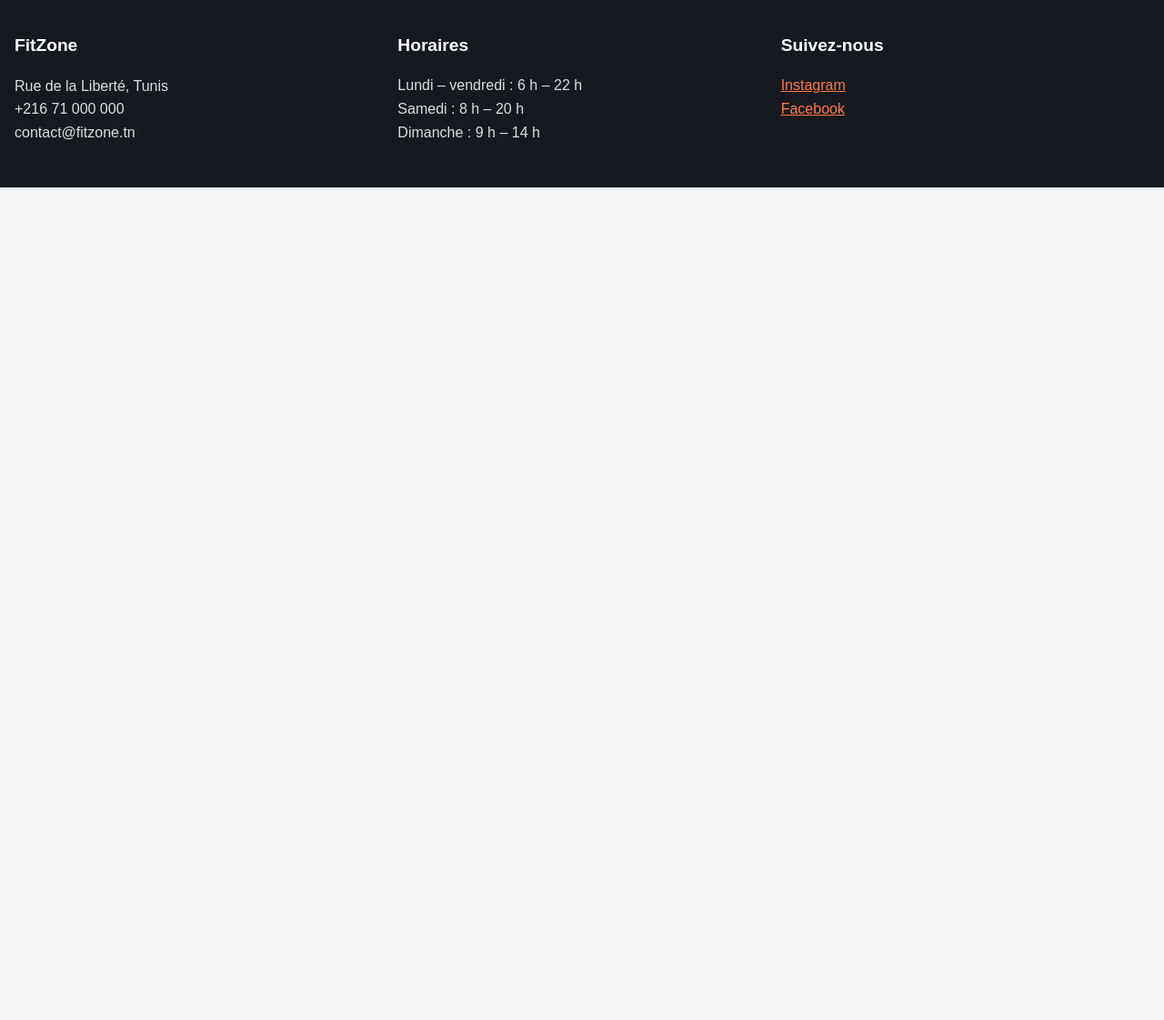
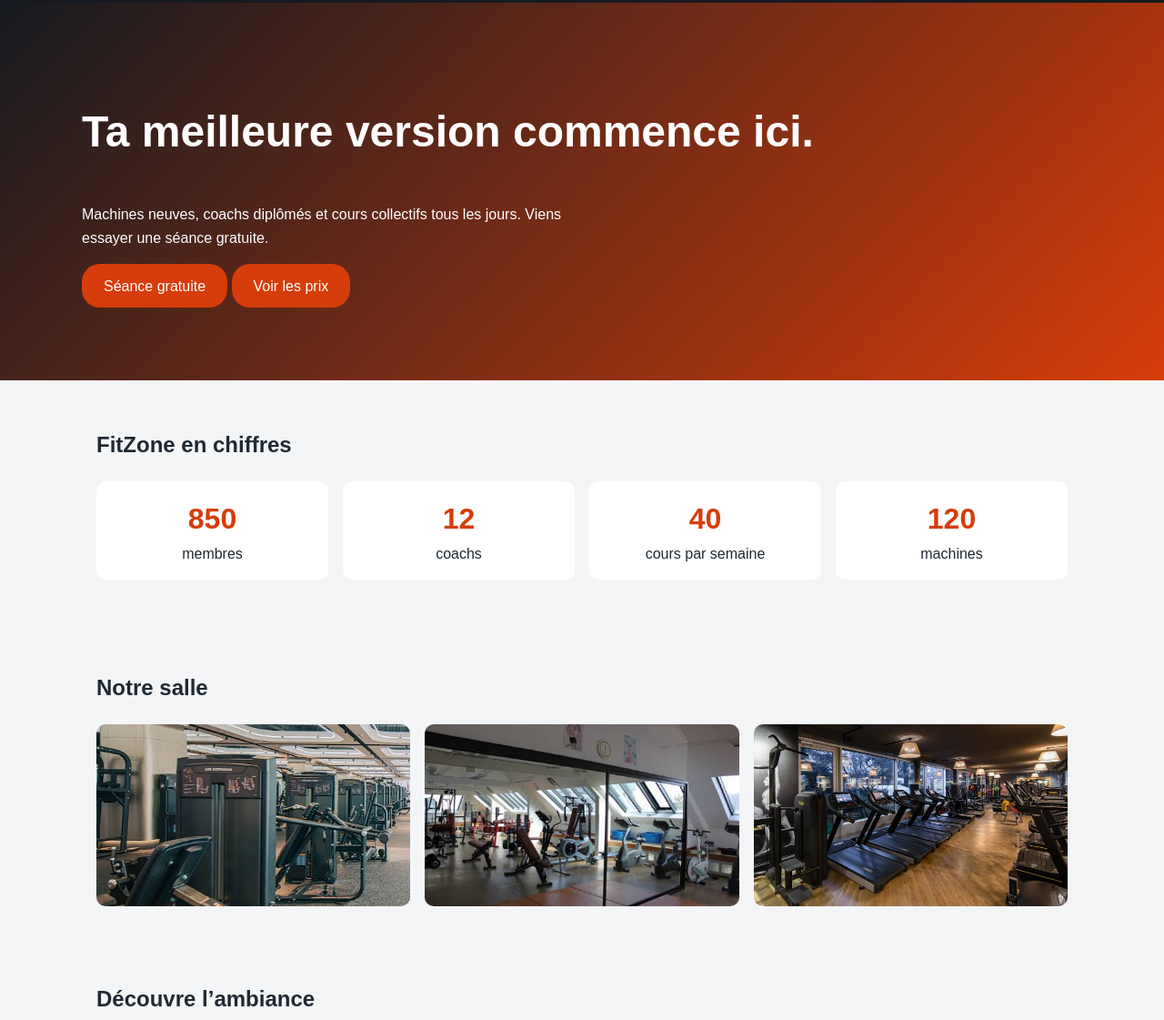
Before and after one commit to brahimkrifi204-star/mini-projet-salle-de-sport, a plain HTML site: page index.html in a window 1280 px wide. Shown: the part 66-1187 px from the top of the page at 91% size. Before the commit the page ends 800 px from the top, so only its background shows below. Drawn offline with Linux system fonts and the light colour scheme.

Commit message:
bellahi e5dem

```diff
--- a/index.html
+++ b/index.html
@@ -24,7 +24,53 @@
       </nav>
   </header>
 
+  <main>
+    <section class="hero">
+      <h1>Ta meilleure version commence ici.</h1>
+      <p>Machines neuves, coachs diplômés et cours collectifs tous les jours. Viens essayer une séance gratuite.</p>
+      <p>
+        <a class="btn" href="contact.html">Séance gratuite</a>
+        <a class="btn" href="abonnements.html">Voir les prix</a>
+      </p>
+    </section>
 
+    <section id="chiffres">
+      <h2>FitZone en chiffres</h2>
+      <ul class="chiffres">
+        <li><strong>850</strong> membres</li>
+        <li><strong>12</strong> coachs</li>
+        <li><strong>40</strong> cours par semaine</li>
+        <li><strong>120</strong> machines</li>
+      </ul>
+    </section>
+
+    <section id="galerie">
+      <h2>Notre salle</h2>
+      <div class="galerie">
+
+        <img src="images/image1.jpg" alt="Espace de musculation avec haltères et machines" loading="lazy" width="400" height="220">
+        <img src="images/image2.jpg" alt="Salle de cours collectifs avec miroirs" loading="lazy" width="400" height="220">
+        <img src="images/image3.jpg" alt="Zone de cardio avec tapis de course" loading="lazy" width="400" height="220">
+      </div>
+    </section>
+
+    <section id="medias">
+      <h2>Découvre l’ambiance</h2>
+      <div class="media-bloc">
+
+        <video controls preload="metadata">
+          <source src="medias/salle.mp4" type="video/mp4">
+          Votre navigateur ne sait pas lire cette vidéo.
+        </video>
+        <h3>Playlist d’entraînement</h3>
+
+        <audio controls preload="none">
+          <source src="medias/marhba.mp3" type="audio/mpeg">
+          Votre navigateur ne sait pas lire ce fichier audio.
+        </audio>
+      </div>
+    </section>
+  </main>
 
   <footer>
     <div>
```
